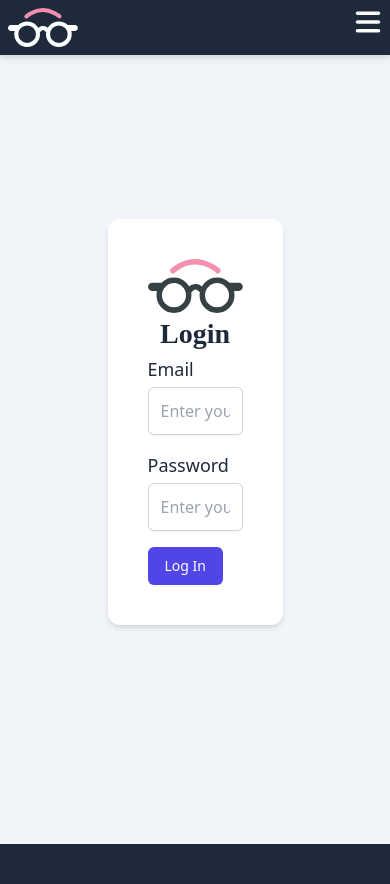
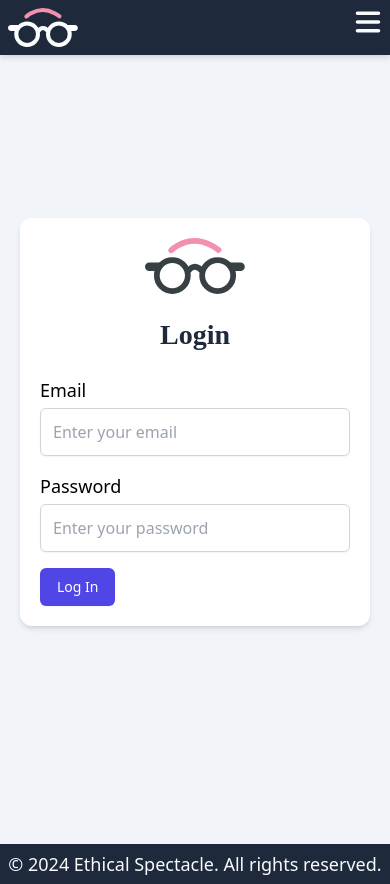
Before and after one commit to Ethical-Spectacle/newsite, a Next.js app: page /join/login in a window 390 px wide. Built offline with nearby package versions, Linux system fonts and the light colour scheme.

Commit message:
Update nav links

```diff
--- a/app/components/NavBar/MobileMenu.js
+++ b/app/components/NavBar/MobileMenu.js
@@ -37,7 +37,7 @@ function MobileMenu({ toggleMobileMenu }) {
                 </li>
             </ul>
             <div className='bg-slate-800 mx-2 h-20 p-2 rounded-lg text-white flex items-center justify-between'>
-                <Button title='Log in' />
+                <Button title='Log in' href='/join/login'/>
 
                 <div className='space-x-2'>
                     <FontAwesomeIcon icon={faGithub} className='w-10 h-10' />
--- a/app/components/NavBar/NavBar.js
+++ b/app/components/NavBar/NavBar.js
@@ -25,13 +25,13 @@ function NavBar() {
         </Link>
         <ul className='space-x-4 hidden md:flex text-black space-x-7'>
           <li className={hoverClasses}>
-            <Link href="/about"> Events </Link>
+            <Link href="/"> Events </Link>
           </li>
           <li className={hoverClasses}>
-            <Link href="/contact"> About </Link>
+            <Link href="/"> About </Link>
           </li>
           <li className={hoverClasses}>
-            <Link href="/contact"> Leaderboard </Link>
+            <Link href="/"> Leaderboard </Link>
           </li>
         </ul>
         <Button title='Log in' additionalClass='hidden'/>
--- a/app/globals.css
+++ b/app/globals.css
@@ -36,7 +36,7 @@ h2 {
 }
 
 label, p {
-  @apply text-slate-800 text-lg;
+  @apply text-lg;
 }
 
 li {
--- a/app/join/login/components/Authentication.js
+++ b/app/join/login/components/Authentication.js
@@ -50,7 +50,7 @@ const Authentication = () => {
     };
 
   return (
-    <div className="w-1/2 bg-white rounded-xl p-10 flex flex-col justify-center items-center shadow-md">
+    <div className="w-full md:w-1/2 bg-white rounded-xl p-5 md:p-10 flex flex-col space-y-5 justify-center items-center shadow-md">
         <Image
           src={blacklogo}
           alt="Ethical Spectacle Logo"
```
